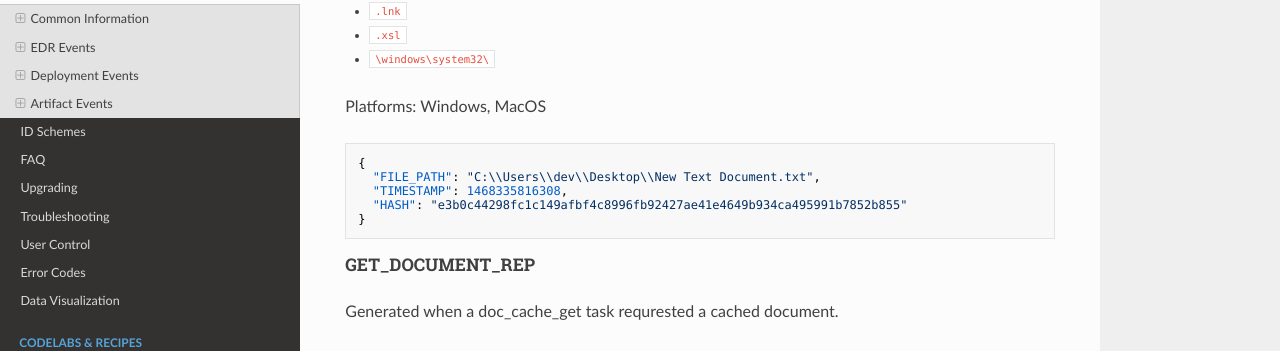
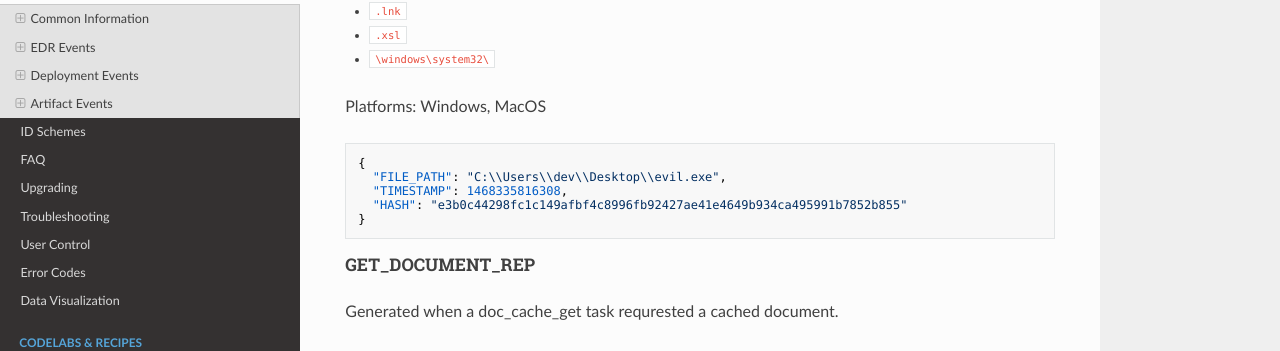
Before and after one commit to refractionPOINT/lce_doc, an MkDocs documentation site: the page built from docs/events.md, in a window 1280 px wide and 900 px high, scrolled down 18826 px. Shown: the part 90-441 px from the top of the window. Built offline with MkDocs 1.6.1, drawn with Linux system fonts in a browser that asks for light colours; nearby versions of some CDN libraries; old or Windows-style settings are respelled for this version of MkDocs.

Commit message:
Fix example.

````diff
--- a/docs/events.md
+++ b/docs/events.md
@@ -867,7 +867,7 @@ Platforms: Windows, MacOS
 
 ```json
 {
-  "FILE_PATH": "C:\\Users\\dev\\Desktop\\New Text Document.txt",
+  "FILE_PATH": "C:\\Users\\dev\\Desktop\\evil.exe",
   "TIMESTAMP": 1468335816308,
   "HASH": "e3b0c44298fc1c149afbf4c8996fb92427ae41e4649b934ca495991b7852b855"
 }
````
